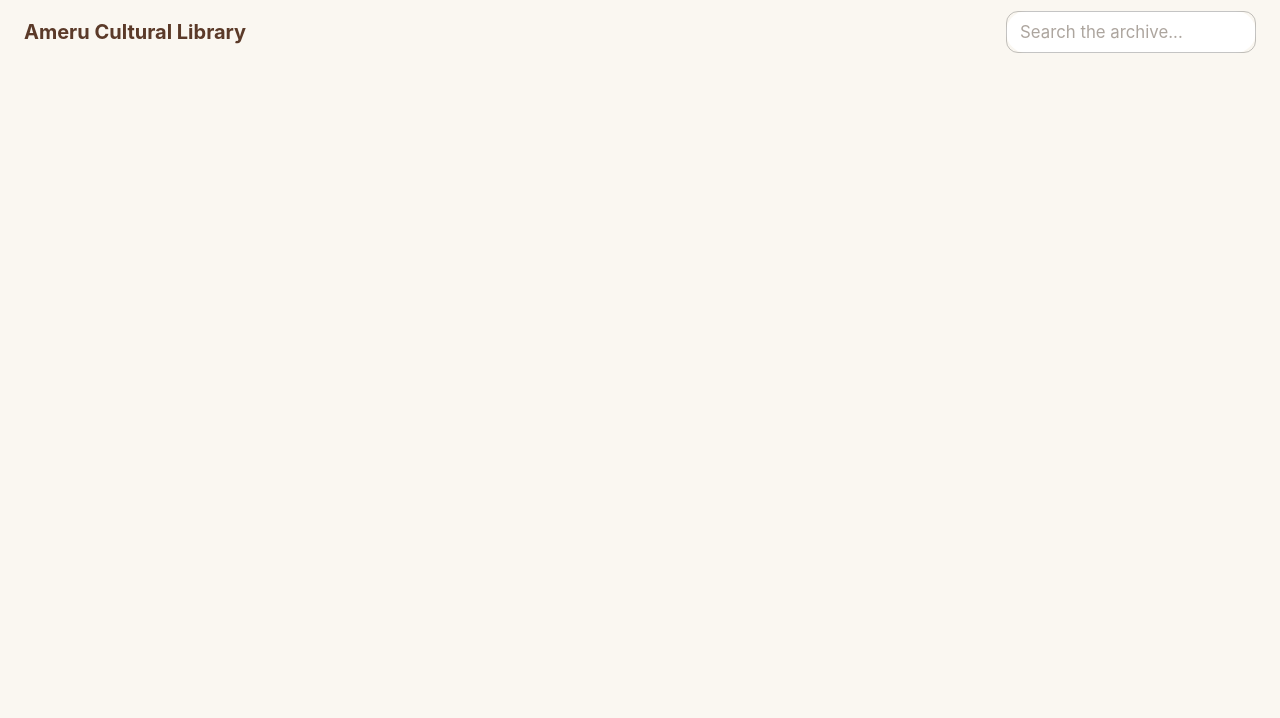
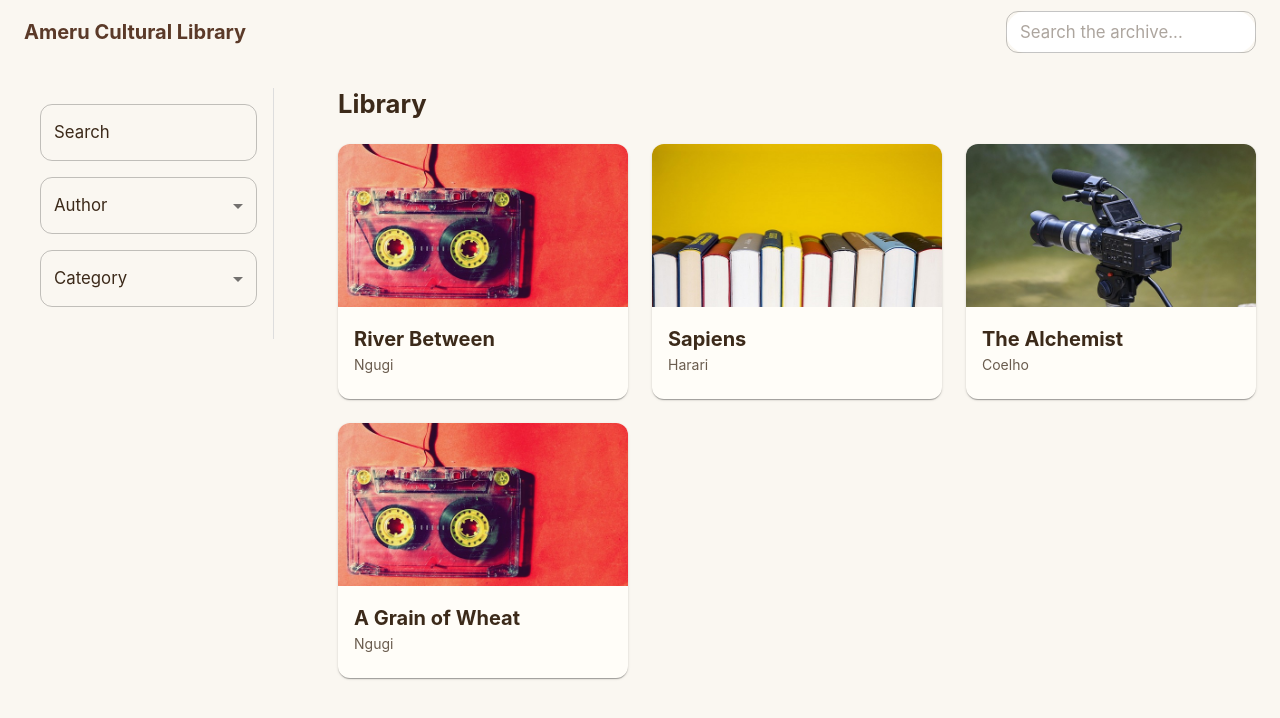
Before and after one commit to Olivermugambi/ameru-cultural-library, a Next.js app: page /library/books in a window 1280 px wide. Shown: the top 718 px of the page. Built offline with nearby package versions, Linux system fonts and the light colour scheme; some icons are missing.

Commit message:
Added books page with mock data

```diff
--- a/app/library/books/page.tsx
+++ b/app/library/books/page.tsx
@@ -1,26 +1,62 @@
-'use client';
-import { Box, Typography, AppBar, Toolbar, TextField } from '@mui/material';
+"use client";
+
+import { useState, useMemo } from "react";
+import { AppBar, Box, Grid, Link, TextField, ThemeProvider, Toolbar, Typography } from "@mui/material";
 import SearchIcon from '@mui/icons-material/Search';
-import { ThemeProvider} from '@mui/material/styles';
-import { ameruTheme } from '@/theme/ameruTheme';
-import Link from 'next/link';
+import BookCard from "@/components/books/BookCard";
+import FilterPanel from "@/components/books/FilterPanel"; // Ensure this path is correct
+import { ameruTheme } from "@/theme/ameruTheme";
 
-export default function LibraryHome() {
+// TEMP: mock data — replace with fetch from your backend later
+const mockBooks = [
+  { id: 1, title: "River Between", author: "Ngugi", category: "Fiction", cover: "/images/audio.jpg" },
+  { id: 2, title: "Sapiens", author: "Harari", category: "History", cover: "/images/books.jpg" },
+  { id: 3, title: "The Alchemist", author: "Coelho", category: "Philosophy", cover: "/images/video.jpg" },
+  { id: 4, title: "A Grain of Wheat", author: "Ngugi", category: "Fiction", cover: "/images/audio.jpg" },
+];
+
+export default function BooksPage() {
+  const [filters, setFilters] = useState({
+    search: "",
+    author: "",
+    category: "",
+  });
+
+  const authors = [...new Set(mockBooks.map((b) => b.author))];
+  const categories = [...new Set(mockBooks.map((b) => b.category))];
+
+  // filtering logic
+  const filteredBooks = useMemo(() => {
+    return mockBooks.filter((b) => {
+      return (
+        (!filters.search ||
+          b.title.toLowerCase().includes(filters.search.toLowerCase())) &&
+        (!filters.author || b.author === filters.author) &&
+        (!filters.category || b.category === filters.category)
+      );
+    });
+  }, [filters]);
+
   return (
     <ThemeProvider theme={ameruTheme}>
       <Box sx={{ bgcolor: 'background.default', minHeight: '100vh', color: 'text.primary' }}>
+
         {/* ────────── NAVIGATION BAR ────────── */}
         <AppBar position="static" elevation={0}>
           <Toolbar>
-            <Typography variant="h6"  sx={{ flexGrow: 1, fontWeight: 700, color: 'primary.main' }}>
-              <Link href="/">
+            <Typography variant="h6" sx={{ flexGrow: 1, fontWeight: 700, color: 'primary.main' }}>
+              <Link href="/" color="inherit" underline="none">
                 Ameru Cultural Library
               </Link>
             </Typography>
+            {/* Search field moved out of the main logic structure for clarity,
+                and is now only updating the `search` filter in the state. */}
             <TextField
               size="small"
               variant="outlined"
               placeholder="Search the archive..."
+              value={filters.search}
+              onChange={(e) => setFilters((prev) => ({ ...prev, search: e.target.value }))}
               InputProps={{
                 endAdornment: <SearchIcon color="action" />,
               }}
@@ -32,7 +68,44 @@ export default function LibraryHome() {
             />
           </Toolbar>
         </AppBar>
+
+        {/* ────────── MAIN CONTENT GRID ────────── */}
+        {/* We use container and item to set up the two-column layout */}
+        <Grid container spacing={3} sx={{ p: 3 }}>
+
+          {/* Left Column: Filters (3/12 of the space on medium/large screens) */}
+          <Grid size={{ xs: 12, md: 3}}>
+            <FilterPanel
+              filters={filters}
+              setFilters={setFilters}
+              authors={authors}
+              categories={categories}
+            />
+          </Grid>
+
+          {/* Right Column: Books Grid (9/12 of the space on medium/large screens) */}
+          <Grid size={{ xs: 12, md: 9}}>
+            <Typography variant="h4" fontWeight="bold" mb={3}>
+              Library
+            </Typography>
+
+            <Grid container spacing={3}>
+              {filteredBooks.map((book) => (
+                // Use Grid item sizing for the book cards within the 9-column container
+                <Grid size={{ xs: 12, sm: 6, md: 4}} key={book.id}>
+                  <BookCard book={book} />
+                </Grid>
+              ))}
+              {filteredBooks.length === 0 && (
+                <Grid size={{ xs: 12}}>
+                  <Typography variant="body1">No books match your current filters.</Typography>
+                </Grid>
+              )}
+            </Grid>
+          </Grid>
+        </Grid>
+
       </Box>
     </ThemeProvider>
-    );
+  );
 }
--- /dev/null
+++ b/components/books/BookCard.tsx
@@ -0,0 +1,25 @@
+import { Card, CardContent, Typography, CardMedia } from "@mui/material";
+
+export default function BookCard({ book }: { book: any }) {
+  return (
+    <Card sx={{ height: "100%", display: "flex", flexDirection: "column" }}>
+      {book.cover && (
+        <CardMedia
+          component="img"
+          height="200"
+          image={book.cover}
+          alt={book.title}
+        />
+      )}
+
+      <CardContent sx={{ flexGrow: 1 }}>
+        <Typography variant="h6" fontWeight="bold">
+          {book.title}
+        </Typography>
+        <Typography variant="body2" color="text.secondary">
+          {book.author}
+        </Typography>
+      </CardContent>
+    </Card>
+  );
+}
--- /dev/null
+++ b/components/books/FilterPanel.tsx
@@ -0,0 +1,59 @@
+import { Box, FormControl, InputLabel, Select, MenuItem, TextField } from "@mui/material";
+
+export default function FilterPanel({
+  filters,
+  setFilters,
+  authors,
+  categories,
+}: {
+  filters: any;
+  setFilters: (f: any) => void;
+  authors: string[];
+  categories: string[];
+}) {
+  return (
+    <Box sx={{ width: 250, p: 2, borderRight: "1px solid #ddd" }}>
+      <TextField
+        fullWidth
+        label="Search"
+        value={filters.search}
+        onChange={(e) => setFilters({ ...filters, search: e.target.value })}
+        sx={{ mb: 2 }}
+      />
+
+      <FormControl fullWidth sx={{ mb: 2 }}>
+        <InputLabel>Author</InputLabel>
+        <Select
+          value={filters.author}
+          label="Author"
+          onChange={(e) => setFilters({ ...filters, author: e.target.value })}
+        >
+          <MenuItem value="">All</MenuItem>
+          {authors.map((auth) => (
+            <MenuItem key={auth} value={auth}>
+              {auth}
+            </MenuItem>
+          ))}
+        </Select>
+      </FormControl>
+
+      <FormControl fullWidth sx={{ mb: 2 }}>
+        <InputLabel>Category</InputLabel>
+        <Select
+          value={filters.category}
+          label="Category"
+          onChange={(e) =>
+            setFilters({ ...filters, category: e.target.value })
+          }
+        >
+          <MenuItem value="">All</MenuItem>
+          {categories.map((cat) => (
+            <MenuItem key={cat} value={cat}>
+              {cat}
+            </MenuItem>
+          ))}
+        </Select>
+      </FormControl>
+    </Box>
+  );
+}
```
